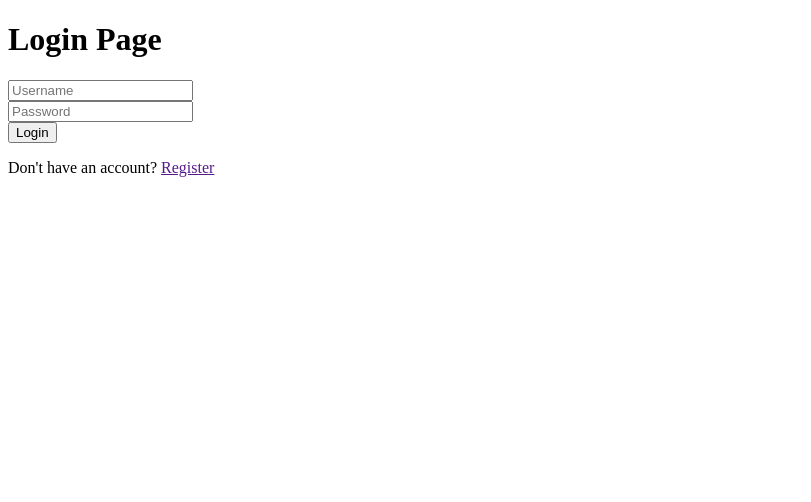
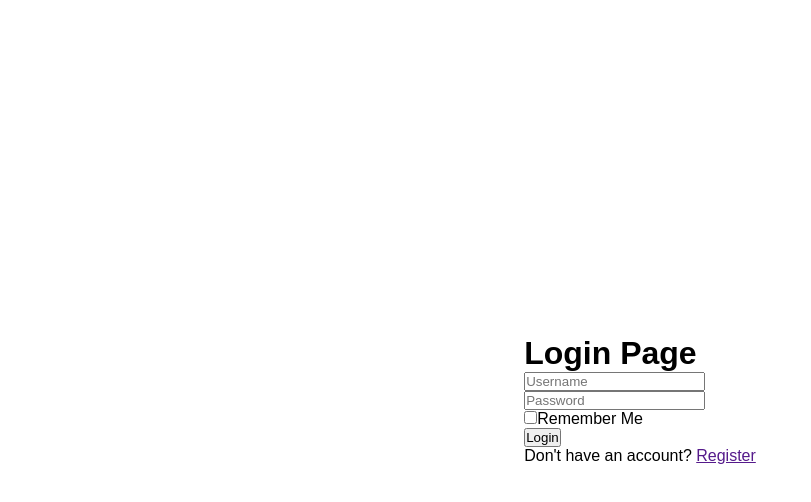
Before and after one commit to IonUnderstand/NotePad, a plain HTML site: page index.html in a window 1280 px wide. Shown: the whole page, without its empty margins (0-811 px from the left). Drawn offline with Linux system fonts and the light colour scheme.

Commit message:
Put the login page in the centre

```diff
--- a/index.html
+++ b/index.html
@@ -17,6 +17,9 @@
             <div class="input-box">
                 <input type="password" placeholder="Password" required>
             </div>
+            <div class="remember-forgot">
+                <label><input type="checkbox">Remember Me</label>
+            </div>
             <button type="submit" class="button">Login</button>
             <div class="register-link">
                 <p>Don't have an account?
@@ -24,7 +27,5 @@
             </div>
         </form>
     </div>
-
-
 </body>
 </html>
--- a/styles.css
+++ b/styles.css
@@ -0,0 +1,13 @@
+*{
+    margin:0;
+    padding: 0;
+    box-sizing: border-box;
+    font-family: Poppins,sans-serif;
+}
+body{
+    display: flex;
+    justify-content: center;
+    align-items: center;
+    min-height: 100vh;
+
+}
```
